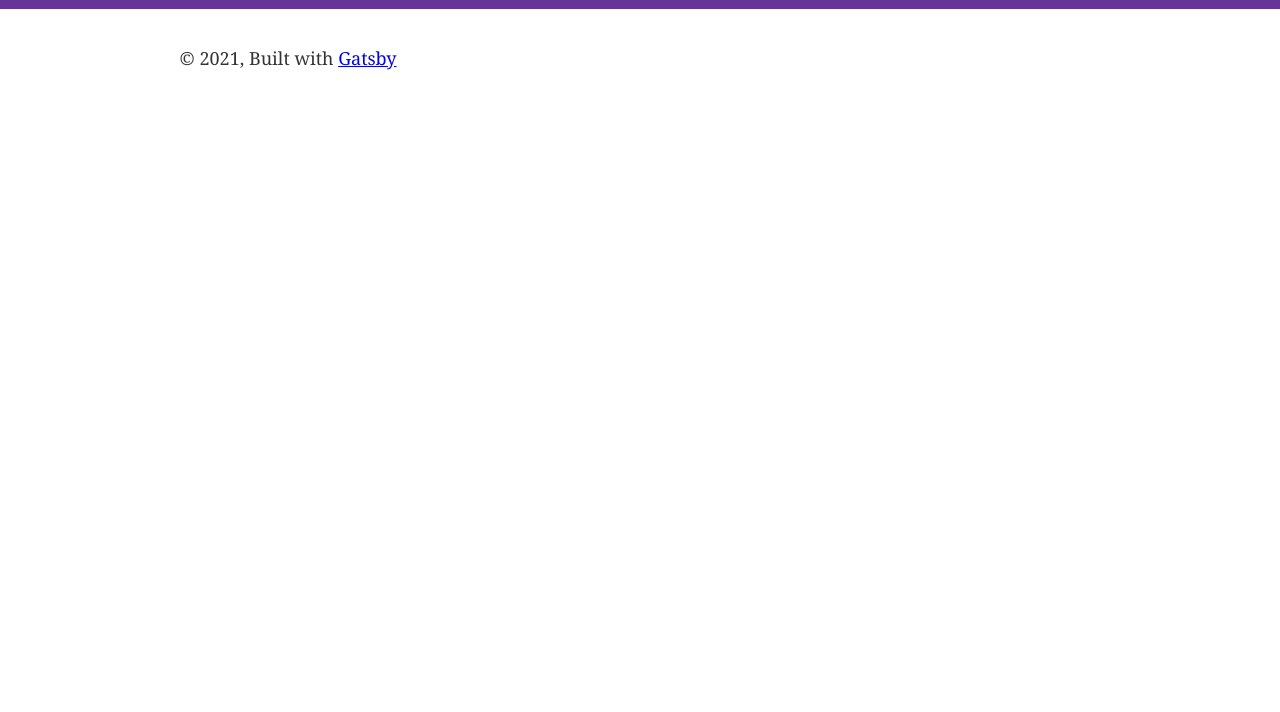
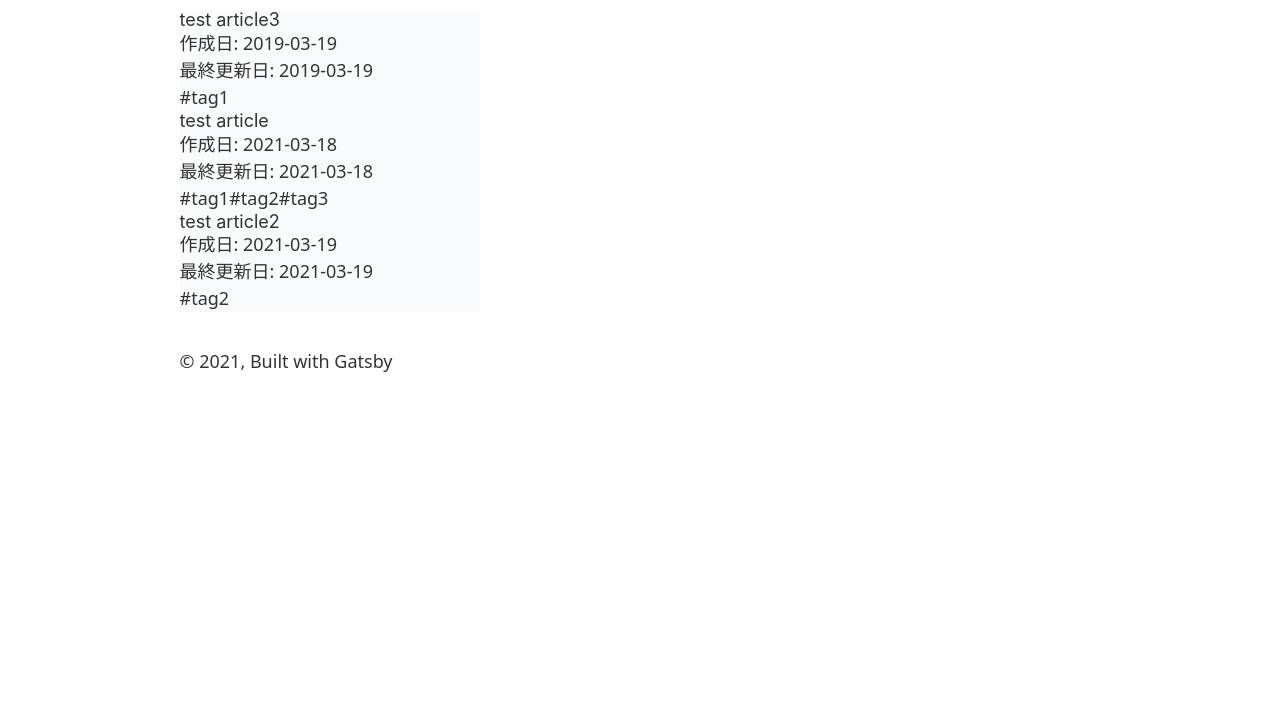
Before and after one commit to AK-10/blog, a Gatsby site: page / in a window 1280 px wide. Shown: the part 88-800 px from the top of the page. Built offline with nearby package versions, Linux system fonts and the light colour scheme; Gatsby itself is replaced by a stand-in of ours.

Commit message:
implement index page as temp

```diff
--- a/contents/articles/test.md
+++ b/contents/articles/test.md
@@ -2,7 +2,11 @@
 created: "2021-03-18"
 updated: "2021-03-18"
 title: "test article"
-tag: "tag1,tag2,tag3"
+tag:
+  - "tag1"
+  - "tag2"
+  - "tag3"
+slug: "article"
 ---
 
 # Test
--- a/contents/articles/test2.md
+++ b/contents/articles/test2.md
@@ -1,8 +1,10 @@
 ---
 created: "2021-03-19"
 updated: "2021-03-19"
-title: "test article2
-tag: "tag2"
+title: "test article2"
+tag:
+  - "tag2"
+slug: "article2"
 ---
 
 # Test
--- a/contents/articles/test3.md
+++ b/contents/articles/test3.md
@@ -2,7 +2,9 @@
 created: "2019-3-19"
 updated: "2019-3-19"
 title: "test article3"
-tag: "tag1"
+tag:
+  - "tag1"
+slug: "article2"
 ---
 
 # Test
--- /dev/null
+++ b/gatsby-browser.js
@@ -0,0 +1 @@
+import "./src/styles/global.css"
--- a/package.json
+++ b/package.json
@@ -24,6 +24,7 @@
   "devDependencies": {
     "@types/react-helmet": "^6.1.0",
     "autoprefixer": "^10.2.5",
+    "dayjs": "^1.10.4",
     "gatsby-plugin-postcss": "^4.1.0",
     "gatsby-transformer-remark": "^3.1.0",
     "postcss": "^8.2.8",
--- a/src/components/layout.tsx
+++ b/src/components/layout.tsx
@@ -6,7 +6,6 @@
  */
 
 import React, { ReactNode } from "react"
-import PropTypes from "prop-types"
 import { useStaticQuery, graphql } from "gatsby"
 
 import Header from "./header"
--- /dev/null
+++ b/src/components/listItem.tsx
@@ -0,0 +1,29 @@
+import React from "react"
+import { ItemMeta } from "../types/itemMeta"
+import { Link } from "gatsby"
+import dayjs from "dayjs"
+
+export const ListItem = ({ title, created, updated, tag, slug }: ItemMeta) => (
+  <div
+    className="container mx-auto bg-gray-50"
+  >
+    <Link
+      to={ `/${slug}` }
+    >
+      <h2>{ title }</h2>
+    </Link>
+    <p>作成日: { dayjs(created).format("YYYY-MM-DD") }</p>
+    <p>最終更新日: { dayjs(updated).format("YYYY-MM-DD") }</p>
+    <div>
+      {
+        tag.map((tagName) => (
+          <Link
+          to={ `/tag/${tagName}` }
+          >
+           { `#${tagName}` }
+          </Link>
+        ))
+      }
+    </div>
+  </div>
+)
--- a/src/pages/index.tsx
+++ b/src/pages/index.tsx
@@ -2,13 +2,56 @@ import React from "react"
 
 import Layout from "../components/layout"
 import SEO from "../components/seo"
+import { graphql, useStaticQuery } from "gatsby"
+import { ItemMeta } from "../types/itemMeta"
+import { ListItem } from "../components/listItem"
 
-const IndexPage = () => (
+const indexQuery = graphql`
+  query {
+    allMarkdownRemark(sort: { order: ASC, fields: frontmatter___created }, limit: 10) {
+      edges {
+        node {
+          frontmatter {
+            title
+            created
+            updated
+            slug
+            tag
+          }
+        }
+      }
+    }
+  }
+`
+
+function itemMetaFromEdge(edge: any): ItemMeta {
+  const item = edge.node.frontmatter
+
+  return {
+    title: item.title,
+    created: new Date(item.created),
+    updated: new Date(item.updated),
+    tag: item.tag,
+    slug: item.slug
+  }
+}
+
+const IndexPage = () => {
+  const data = useStaticQuery(indexQuery)
+  console.log(data.allMarkdownRemark.edges)
+  const itemMetas: Array<ItemMeta> = data.allMarkdownRemark.edges.map(itemMetaFromEdge)
+  console.log(itemMetas)
+
+  return (
     <Layout>
       <SEO title="Home" />
       <div style={{ maxWidth: `300px`, marginBottom: `1.45rem` }}>
+        {
+          itemMetas.map((item) => ListItem(item))
+        }
       </div>
     </Layout>
   )
+}
 
 export default IndexPage
--- /dev/null
+++ b/src/types/itemMeta.ts
@@ -0,0 +1,9 @@
+export interface ItemMeta {
+  title: string,
+  created: Date,
+  updated: Date,
+  tag: Array<string>,
+  slug: string
+}
+
+export default ItemMeta
```
Also changed, not shown: src/components/seo.tsx (+0 -13 lines), 1 other file. Lines whose indentation alone changed are shown as unchanged.
